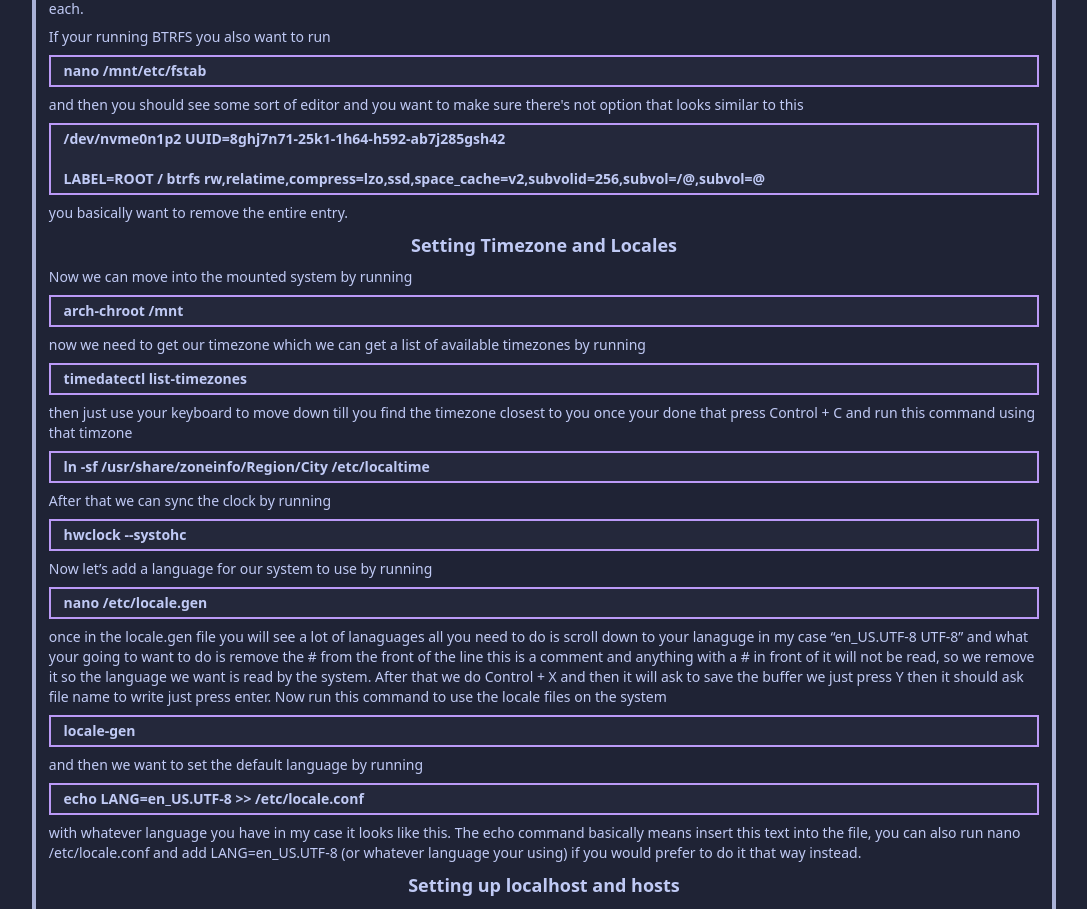
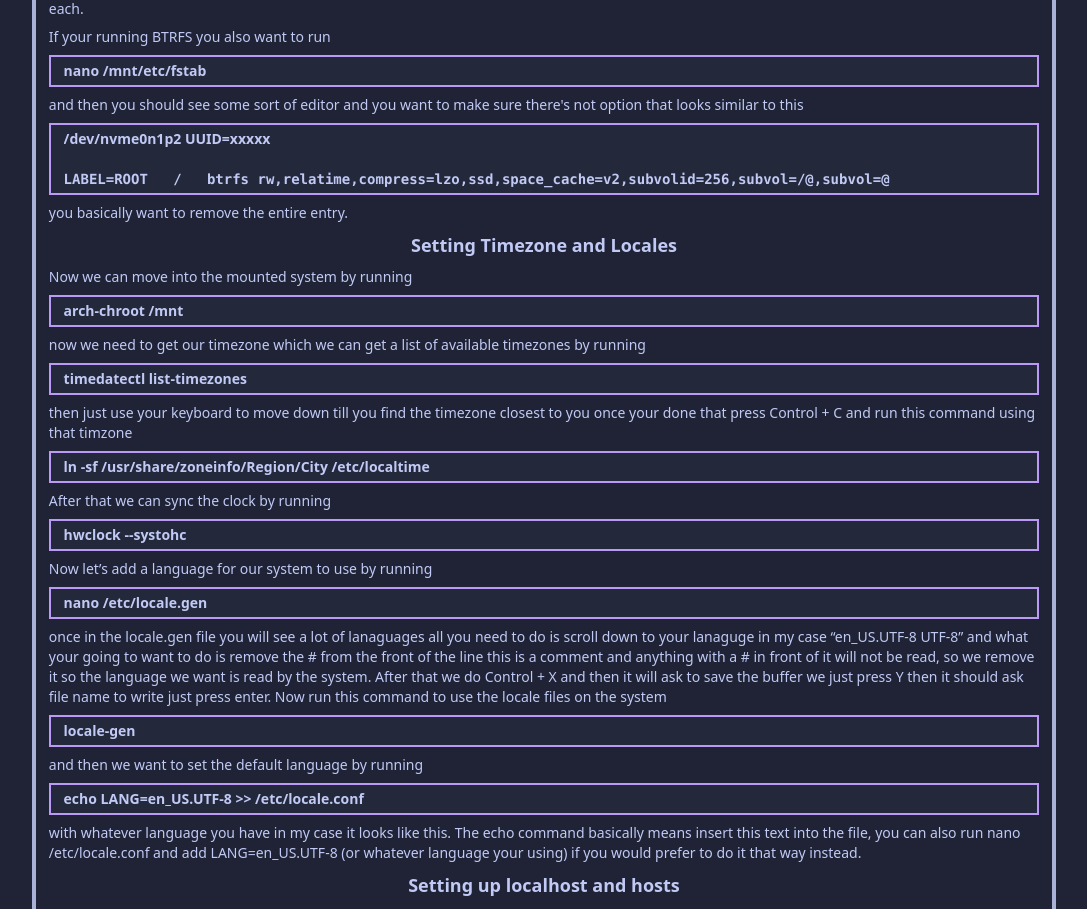
Before and after one commit to dante-robinson/Blog, a Next.js app: page /Linux/ArchGuide in a window 1280 px wide. Shown: the part 4681-5590 px from the top of the page, without its empty margins (96-1183 px from the left). Built offline with nearby package versions, Linux system fonts and the light colour scheme.

Commit message:
More minor fixes

```diff
--- a/components/Home.js
+++ b/components/Home.js
@@ -2,7 +2,7 @@ import ListPosts from "./ListPosts.js"
 
 export default function Home() {
   return (
-    <div className="flex flex-col w-[80vw] px-[3vw] sm:px-[1vw] lg:w-full lg:px-[0vw]">
+    <div className="flex flex-col w-[80vw] px-[3vw] sm:px-[1vw] xl:w-full lg:px-[0vw]">
       <h4 className="text-foreground text-sm text-center py-[1.5vw]">
         Thanks for visiting my Blog. Below you can find a list of my most recent posts.
         The source code for this blog is fully open-sourced and can be found on my github
--- a/pages/Linux/ArchGuide.js
+++ b/pages/Linux/ArchGuide.js
@@ -373,10 +373,10 @@ export default function ArchGuide({ title }) {
       <p>and then you should see some sort of editor and you want to make sure there's not option that looks similar to this</p>
 
       <blockquote className="bg-background border-2 border-magenta px-[1vw] py-[0.5vh]">
-        <p className="text-xs sm:text-sm break-all font-semibold">
-          /dev/nvme0n1p2 UUID=8ghj7n71-25k1-1h64-h592-ab7j285gsh42 <br />
+        <p className="text-xs sm:text-sm break-all overflow-x-scroll font-semibold">
+          /dev/nvme0n1p2 UUID=xxxxx<br />
           <br />
-          LABEL=ROOT              /               btrfs rw,relatime,compress=lzo,ssd,space_cache=v2,subvolid=256,subvol=/@,subvol=@
+          <pre>LABEL=ROOT   /   btrfs rw,relatime,compress=lzo,ssd,space_cache=v2,subvolid=256,subvol=/@,subvol=@</pre>
         </p>
       </blockquote>
 
--- a/pages/Linux/SecurityGuide.js
+++ b/pages/Linux/SecurityGuide.js
@@ -429,7 +429,7 @@ export default function SecurityGuide({ title }) {
       <p>AppArmor - <a className="text-red break-all hover:underline" href="https://www.apparmor.com/">https://www.apparmor.com/</a></p>
 
       <p>For App Armor you should just need to install the apparmor package for Arch that would be</p>
-
+      https://www.danterobinson.dev/
       <blockquote className="bg-background border-2 border-magenta px-[1vw] py-[0.5vh]">
         <p className="text-xs sm:text-sm break-all font-semibold">
           sudo pacman -S apparmor
@@ -1098,7 +1098,7 @@ export default function SecurityGuide({ title }) {
       <p>Your going to want to find each of your drives mount and in the options line it may not say defaults but your just going to want to add the following after what you have</p>
 
       <blockquote className="bg-background border-2 border-magenta px-[1vw] py-[0.5vh]">
-        <p className="text-xs sm:text-sm overflow-y-scroll font-semibold">
+        <p className="text-xs sm:text-sm overflow-x-scroll font-semibold">
           <pre>UUID=xxxx     /          ext4    defaults                           0 1</pre>
           <pre>UUID=xxxx     /tmp       ext4    defaults,nosuid,noexec,nodev       0 1</pre>
           <pre>UUID=xxxx     /home      ext4    defaults,nosuid,nodev              0 1</pre>
```
